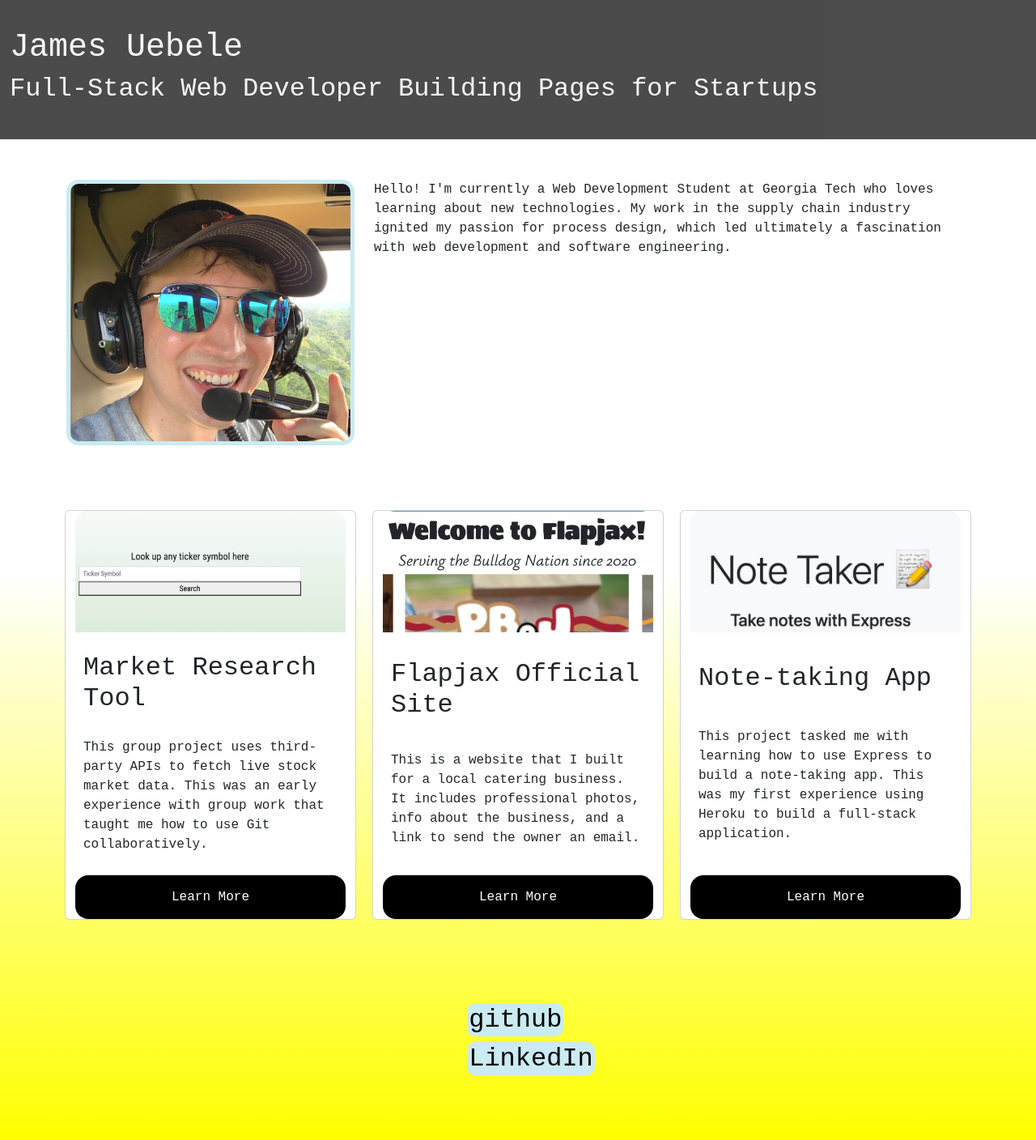
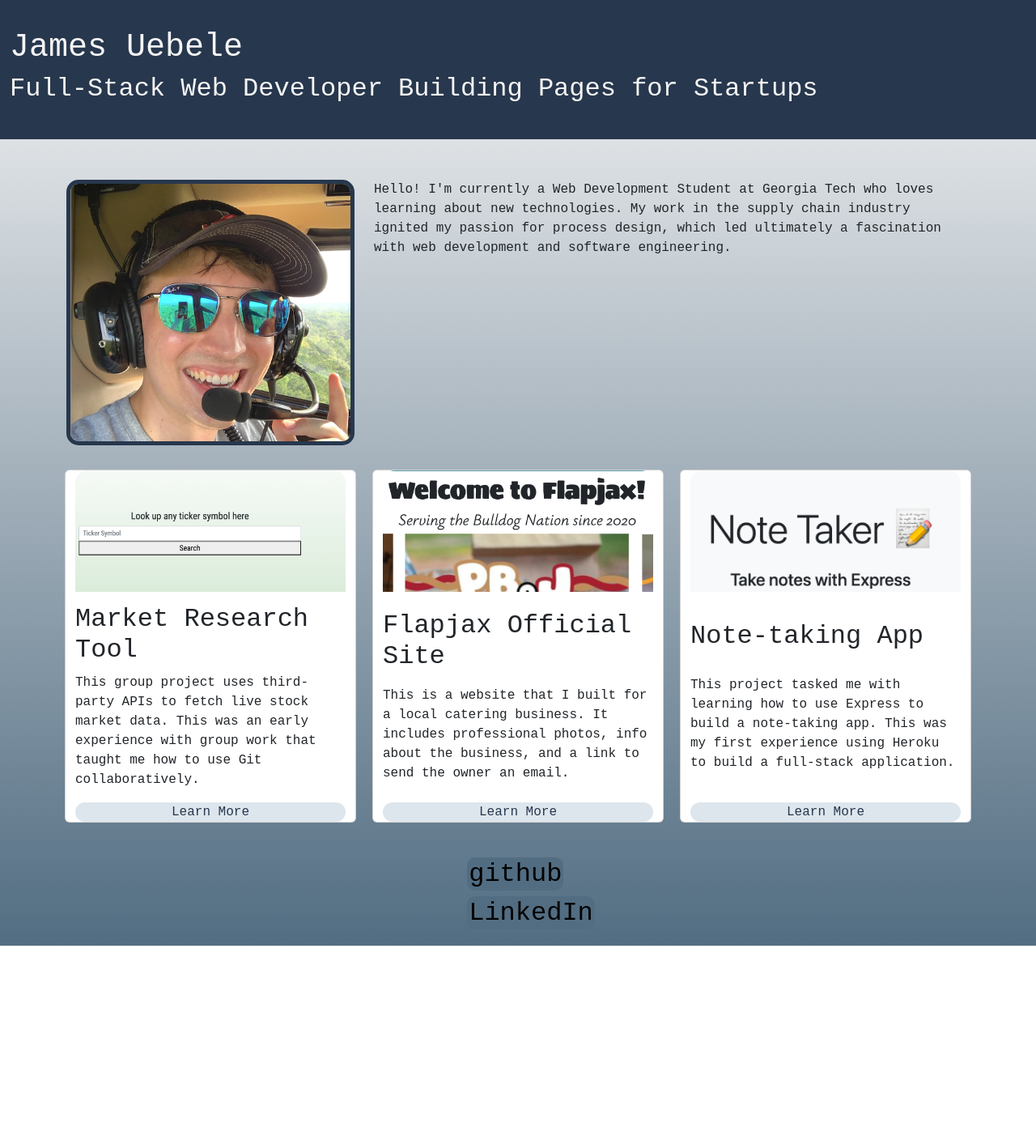
Before and after one commit to Juebele/SPA_Portfolio, a React (Create React App) app: page / in a window 1280 px wide. Shown: the whole page at 81% size. After the commit the page ends 1168 px from the top, so only its background shows below. Built offline with nearby package versions, Linux system fonts and the light colour scheme.

Commit message:
more formatting changes

```diff
--- a/src/style.css
+++ b/src/style.css
@@ -4,20 +4,21 @@
     padding: 0;
     font-family: 'Courier New', Courier, monospace;
     flex-wrap: wrap;
-    --color1: #a9a9a9;
-    --color2: #caebf2;
-    --color3: #ff3b3f;
-    --color4: #efefef;
+    --color1: #27374D;
+    --color2: #526D82;
+    --color3: #9DB2BF;
+    --color4: #DDE6ED;
+    --color5: #ff3b3f;
+    --color6: whitesmoke;
 }
 
 .body {
-    background-image: linear-gradient(white, white,  yellow)
+    background-image: linear-gradient(whitesmoke,  var(--color2))
 }
 
 .header {
     color: whitesmoke;
-    background-color: black;
-    opacity: 70%;
+    background-color: var(--color1);
     display: flex;
     justify-content: space-between;
     align-items: center;
@@ -56,7 +57,6 @@
     display: flex;
     justify-content: center;
     padding-top: 30px;
-    padding-bottom: 50px;
 }
 
 /* .headshot {
@@ -64,49 +64,13 @@
     object-fit:cover;
 } */
 
-.column-left{
-    display: flex;
-    flex-direction: column;
-    justify-content: center;
-    align-items: flex-start;
-    color: black;
-    padding: 35px;
-}
-
-.column-left h1 {
-    margin-bottom: 20px;
-    font-size: 40px;
-    color: var(--color4);
-    background-color: transparent;
-}
-
-.column-left p {
-    margin-bottom: 20px;
-    font-size: 35px;
-
-    background-color: transparent;
-}
-
-.column-right{
-    display: flex;
-    justify-content: right;
-    align-items: center;
-    padding: 0px;
-}
-
 .headshot {
     max-width: 100%;
     min-height: 100px;
     border-radius: 15px;
     border-width: 5px;
-    border-color: var(--color2);
+    border-color: var(--color1);
     border-style: solid;
-}
-
-.column-right img {
-    display: flex;
-    height: 200px;
-    border-radius: 15px;
 }
 
 .card{
@@ -145,24 +109,27 @@
 }
 
 .card h2, .card p{
-    padding: 10px;
     background-color: transparent;
 }
 
 .card a {
-    background-color: black;
-    color: white;
-    padding: 15px;
+    background-color: var(--color4);
+    color: var(--color1);
     text-decoration: none;
     display: block;
     text-align: center;
     border-radius: 1rem;
 }
 
+.card a:hover {
+    color: var(--color5);
+}
+
 .card:hover {
-    background-color: transparent;
+    background-color: var(--color2);
+    color: #DDE6ED;
     cursor: pointer;
-    transform: scale(1.05);
+    transform: scale(1.03);
     transition: all .5s ease;
 }
 
@@ -170,7 +137,6 @@
     display: flex;
     font-size: 30px;
     border-top-right-radius: 15px;
-    padding: 10px;
     justify-content: start;
 }
 
```
